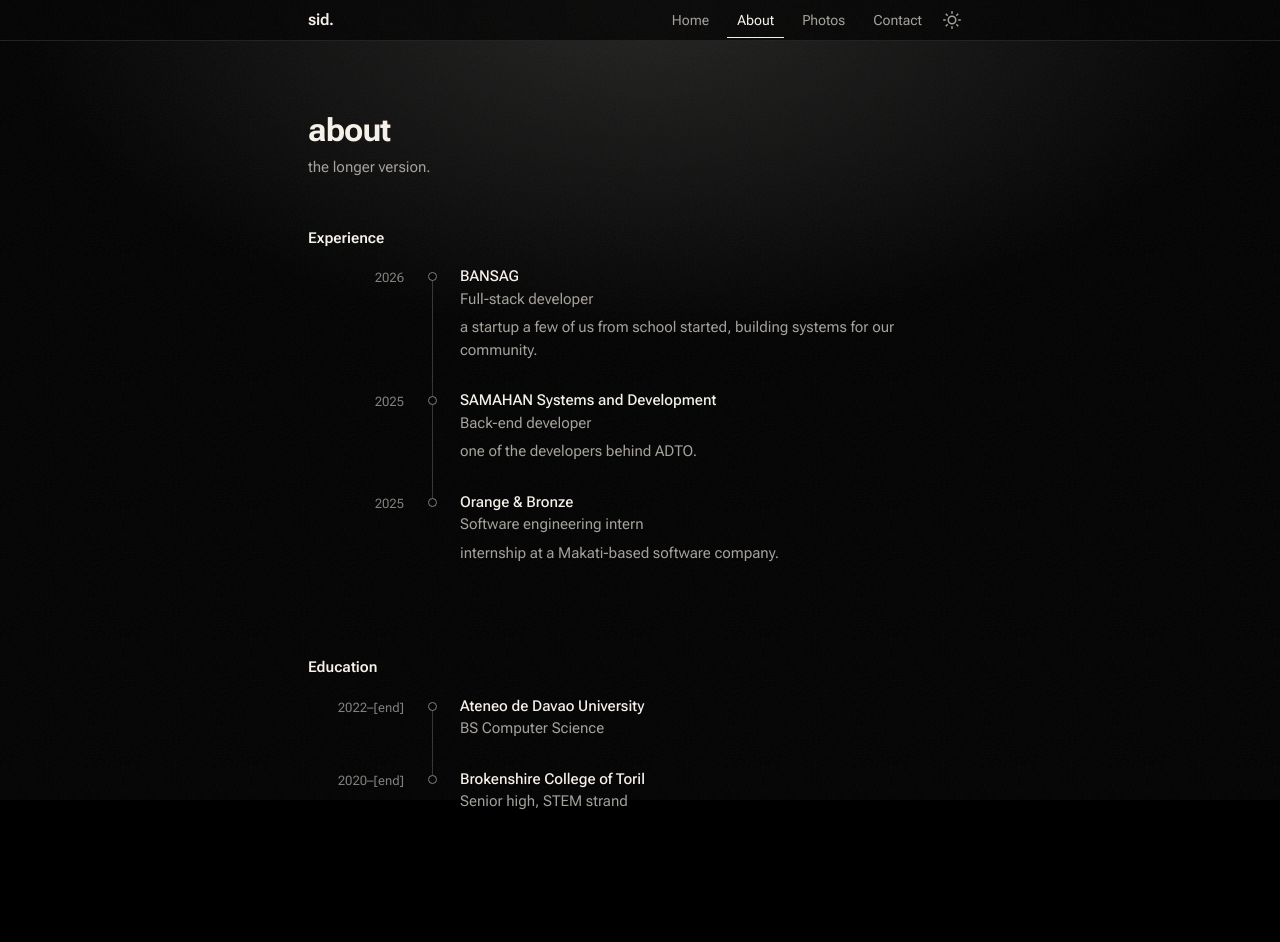
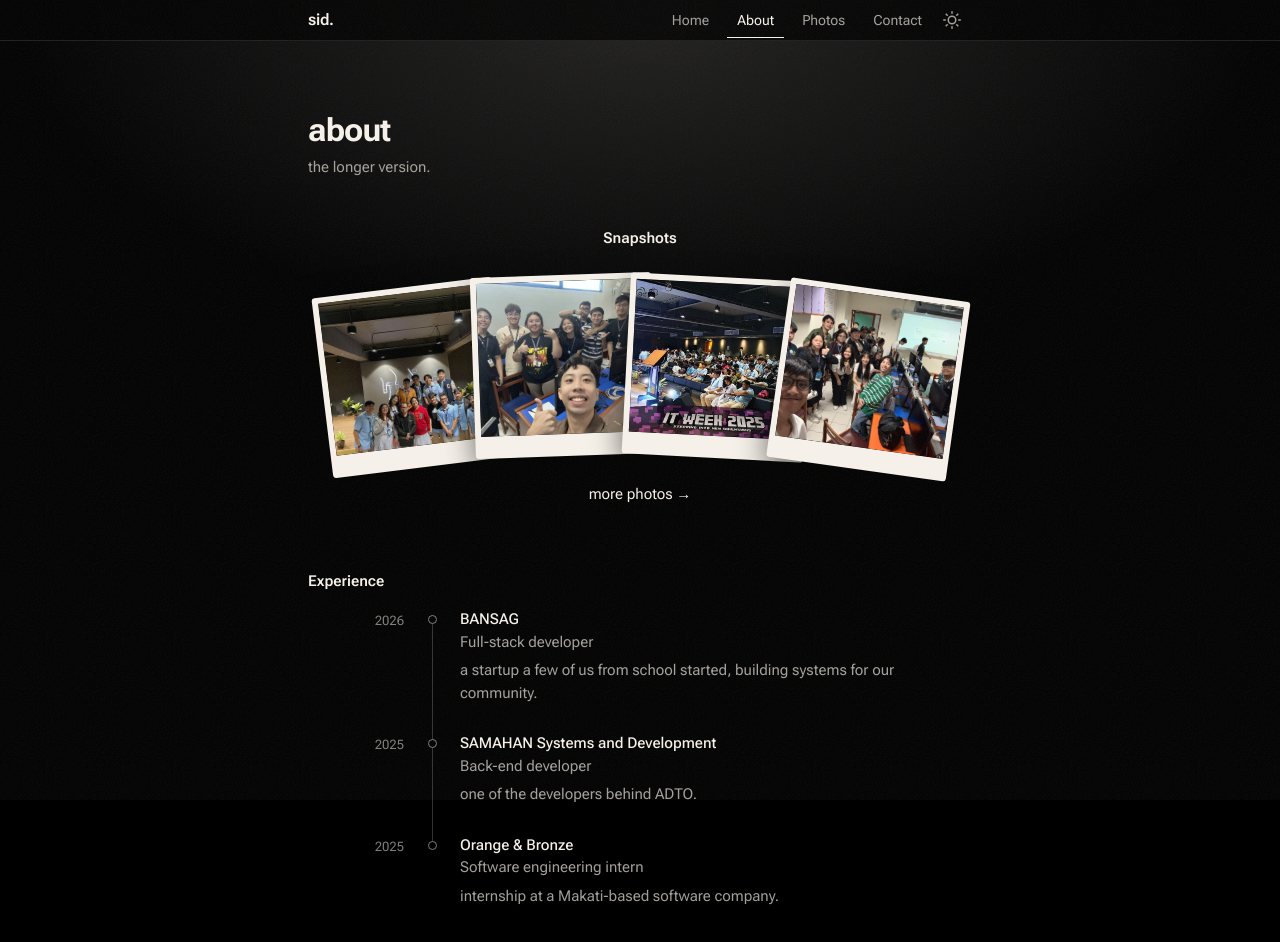
Before and after one commit to sidadrian3/my-portfolio, a Next.js app in the folder my-portfolio/: page /about in a window 1280 px wide. Shown: the top 942 px of the page. Built offline with nearby package versions, Linux system fonts and the light colour scheme.

Commit message:
feat(about): put the snapshots fan first

```diff
--- a/my-portfolio/app/about/page.tsx
+++ b/my-portfolio/app/about/page.tsx
@@ -61,6 +61,9 @@ export default function About() {
   return (
     <div className="flex w-full flex-col">
       <PageHeader title="about">the longer version.</PageHeader>
+      <Section label="Snapshots" stacked className="text-center">
+        <PhotoFan photos={photos} />
+      </Section>
       <Section label="Experience" stacked>
         <TimelineRail entries={experience} />
       </Section>
@@ -77,9 +80,6 @@ export default function About() {
           ))}
         </div>
       </Section>
-      <Section label="Snapshots" stacked className="text-center">
-        <PhotoFan photos={photos} />
-      </Section>
     </div>
   );
 }
--- a/my-portfolio/app/components/PhotoFan.tsx
+++ b/my-portfolio/app/components/PhotoFan.tsx
@@ -29,6 +29,7 @@ export function PhotoFan({ photos }: { photos: Photo[] }) {
                 src={photo.src}
                 alt={photo.alt}
                 fill
+                priority
                 sizes="(min-width: 640px) 190px, 32vw"
                 className="object-cover"
               />
```
